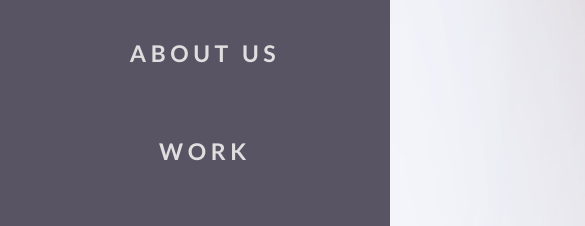
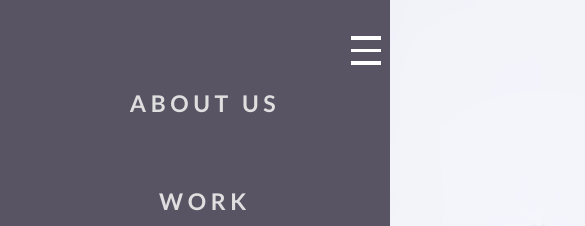
Before and after one commit to Delskull/bicycle, a plain HTML site: page index.html in a window 390 px wide. Shown: the top 226 px of the page, 585 px wide, since content can reach past the window. Drawn offline with Linux system fonts and the light colour scheme.

Commit message:
feat: add burger

```diff
--- a/#source/scss/style.scss
+++ b/#source/scss/style.scss
@@ -4,6 +4,7 @@
 
 .body{
 	font-weight: 400;
+
 
 }
 
@@ -12,6 +13,9 @@
 	min-height: 100%;
 }
 .page {
+	@media (max-width: 767px){
+		overflow: hidden;
+	}
 	font-family: Lato;
 	position: absolute;
 	height: 100%;
@@ -78,6 +82,12 @@ color: #4d4959;
 	position: absolute;
 	top: 50%;
 	margin: 0 30px;
+	@media (max-width:767px) {
+
+		margin: 0;
+		border-radius: 0;
+
+	}
 }
 :nth-child(2),
 :nth-child(3),
@@ -94,6 +104,7 @@ color: #4d4959;
 		}
 
 		@media (max-width: 767px) {
+
 			&__row{
 				position: fixed;
 				width: 100%;
@@ -118,18 +129,54 @@ letter-spacing: 0.2em;
 			}
 
 			&__row ul{
+				position: relative;
 				margin-left: -40px;
 				text-align: center;
 				justify-content: center;
 
 				flex-direction: column;
+				overflow: auto;
 
 			}
 
 		}
 
+		&__burger{
+			display: none;
+			@media (max-width:767px){
 
+				display: block;
+				position: relative;
+				width: 30px;
+				height: 20px;
+				left: 90%;
+				margin-top: 30px;
+				span{
+					position:absolute;
+					background-color: #ffffff;
+					left: 0;
+					width: 100%;
+					height: 3px;
+					top: 19px;
+				}
+
+				::before,
+				::after {
+			content: '';
+			background-color: #ffffff;
+			position:absolute;
+			width: 100%;
+			height: 4px;
+			left: 0;
+		}
+		::before{
+			top: 12px;
+		}
+		::after{
+			top: -13px;
+		}
 }
+		}
 
 
 // ---------------------CONTENT BLOCK 1 ABOUT-----------------
@@ -594,3 +641,6 @@ color: #848789;
 
 	}
 }
+
+
+}
--- a/index.html
+++ b/index.html
@@ -15,6 +15,12 @@
             </div>
             <nav class="head">
                 <div class="head__row">
+                    <div class="head__burger">
+                        <span></span>
+                        <span></span>
+                        <span></span>
+
+                    </div>
                      <ul>
                         <li>about us</li>
                         <li>work</li>
```
Also changed, not shown: css/style.css, 1 other file.
